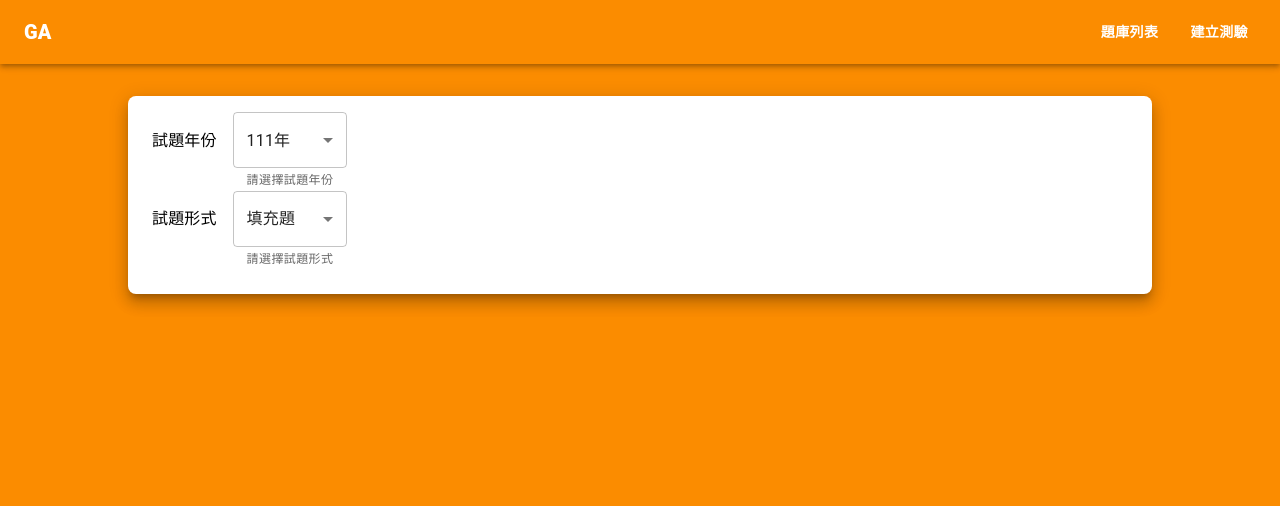
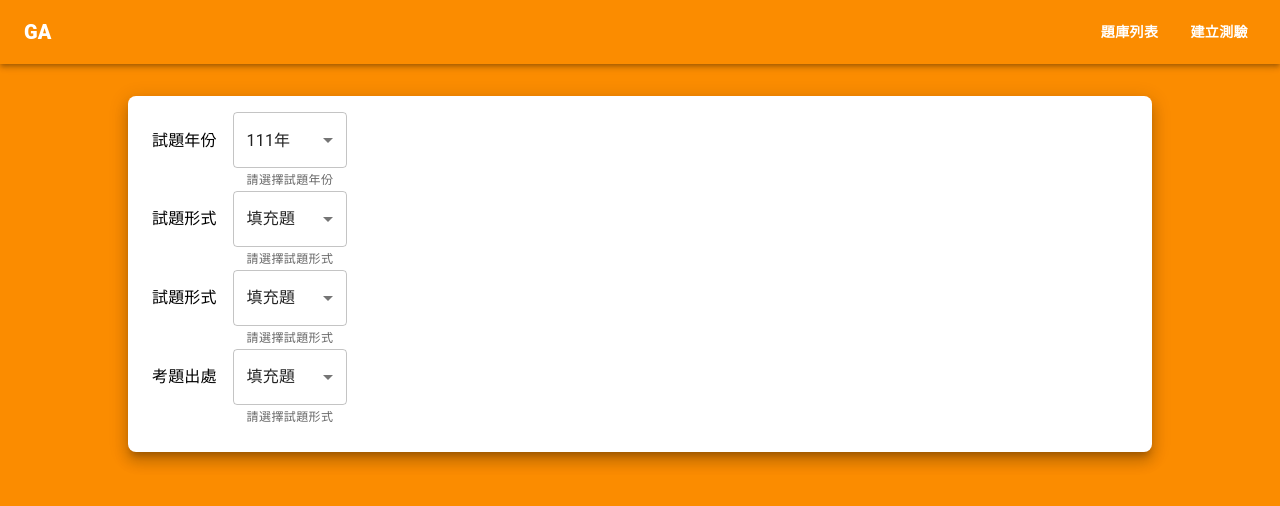
Before and after one commit to NoZ915/GA-parallel-test-item-selection, a React (Vite) app in the folder frontend/: page /addItem in a window 1280 px wide. Shown: the top 506 px of the page. Built offline with nearby package versions, Linux system fonts and the light colour scheme.

Commit message:
added: form(with types and exam paper)

```diff
--- a/frontend/src/pages/AddItemFormPage.jsx
+++ b/frontend/src/pages/AddItemFormPage.jsx
@@ -44,7 +44,46 @@ const formats = [
 ];
 const types = [
     {
-        value: ""
+        value: "limit",
+        label: "極限"
+    },
+    {
+        value: "differentiation",
+        label: "微分"
+    },
+    {
+        value: "integration",
+        label: "積分"
+    },
+    {
+        value: "series",
+        label: "級數"
+    },
+    {
+        value: "vector",
+        label: "向量微積分"
+    }
+];
+const exam_paper = [
+    {
+        value: "ntuB",
+        label: "台大B卷"
+    },
+    {
+        value: "ntuC",
+        label: "台大C卷"
+    },
+    {
+        value: "uts",
+        label: "台聯大 A3、A4、A6組"
+    },
+    {
+        value: "tcusA",
+        label: "台綜大A卷"
+    },
+    {
+        value: "nutn",
+        label: "南大數位考古題"
     }
 ]
 
@@ -53,7 +92,7 @@ function AddItemFormPage() {
         <Container sx={{ ...containerStyle }}>
             <form>
                 {/* 年份 */}
-                <Box sx={{...selectBoxStyle}}>
+                <Box sx={{ ...selectBoxStyle }}>
                     <Typography sx={{ ...selectTitleStyle }} component="h3">試題年份</Typography>
                     <TextField
                         id="year"
@@ -70,10 +109,44 @@ function AddItemFormPage() {
                 </Box>
 
                 {/* 形式 */}
-                <Box sx={{...selectBoxStyle}}>
+                <Box sx={{ ...selectBoxStyle }}>
                     <Typography sx={{ ...selectTitleStyle }} component="h3">試題形式</Typography>
                     <TextField
                         id="format"
+                        select
+                        defaultValue="fillIn"
+                        helperText="請選擇試題形式"
+                    >
+                        {formats.map((format) => (
+                            <MenuItem key={format.value} value={format.value}>
+                                {format.label}
+                            </MenuItem>
+                        ))}
+                    </TextField>
+                </Box>
+
+                {/* 形式 */}
+                <Box sx={{ ...selectBoxStyle }}>
+                    <Typography sx={{ ...selectTitleStyle }} component="h3">試題形式</Typography>
+                    <TextField
+                        id="format"
+                        select
+                        defaultValue="fillIn"
+                        helperText="請選擇試題形式"
+                    >
+                        {formats.map((format) => (
+                            <MenuItem key={format.value} value={format.value}>
+                                {format.label}
+                            </MenuItem>
+                        ))}
+                    </TextField>
+                </Box>
+
+                {/* 卷別 */}
+                <Box sx={{ ...selectBoxStyle }}>
+                    <Typography sx={{ ...selectTitleStyle }} component="h3">考題出處</Typography>
+                    <TextField
+                        id="exam_paper"
                         select
                         defaultValue="fillIn"
                         helperText="請選擇試題形式"
```
Also changed, not shown: 1 other file (tests, documents, lock files or other folders).
